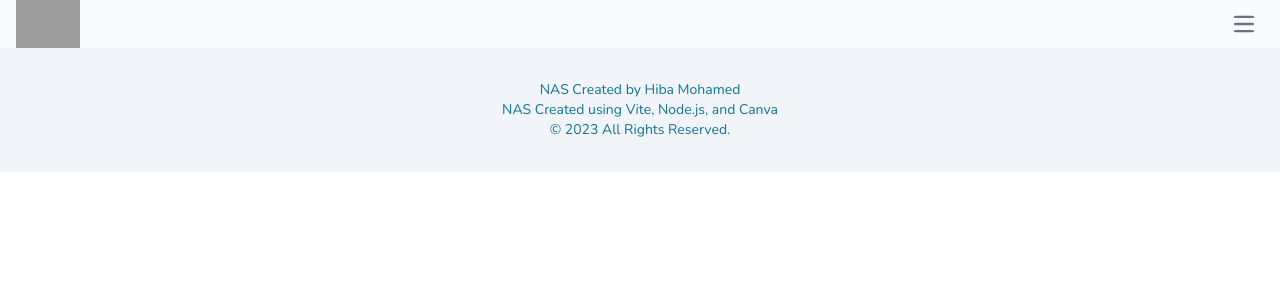
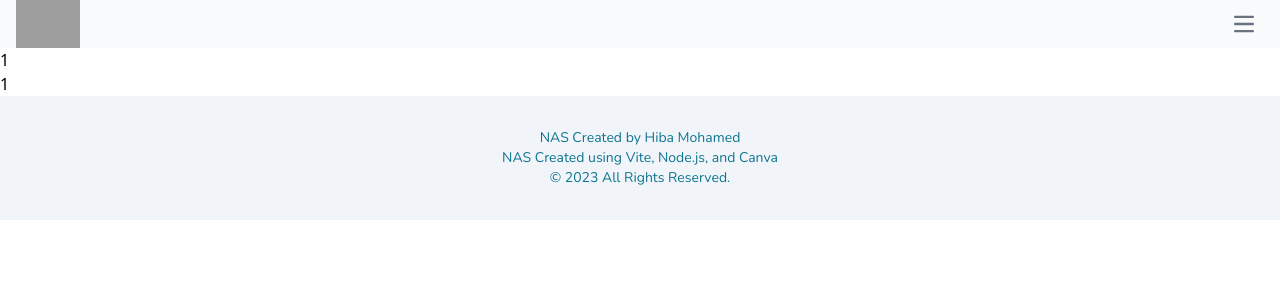
Before and after one commit to Hiba-Mohamed/Reactjs-Nurses-Assignment-Sheet, a React (Vite) app: page /searchResult/1/1 in a window 1280 px wide. Shown: the top 300 px of the page. Built offline with nearby package versions, Linux system fonts and the light colour scheme; grey boxes are pictures that could not be loaded.

Commit message:
finding matching shift using the search functionality

```diff
--- a/src/App.tsx
+++ b/src/App.tsx
@@ -11,6 +11,7 @@ import { ShiftHistory } from "./pages/shiftHistory";
 import { StartSheet } from "./pages/startSheet";
 import EditNursePage from "./pages/editNurse";
 import ViewShift from "./pages/viewShift";
+import SearchResults from "./pages/searchResult";
 
 function App() {
   return (
@@ -20,6 +21,7 @@ function App() {
       <Routes>
         <Route path="/" element={<Home />} />
         <Route path="/viewShift/:ShiftId" element={<ViewShift />} />
+        <Route path="/searchResult/:shiftDate/:shiftType" element={<SearchResults />} />
         <Route path="/home" element={<Home />} />
         <Route path="/about" element={<AboutPage />} />
         <Route path="/login" element={<Login />} />
--- /dev/null
+++ b/src/pages/searchResult.tsx
@@ -0,0 +1,22 @@
+import { useParams } from "react-router-dom";
+
+export const SearchResults = () => {
+
+const { shiftDate, shiftType } = useParams();
+  const existingDataJSON = localStorage.getItem("startShiftDataArray");
+  const existingData = existingDataJSON ? JSON.parse(existingDataJSON) : [];
+  const matchingShift = existingData.find(
+    (shift: any) =>
+      shift.data.shiftDate === shiftDate && shift.data.shiftType === shiftType
+  );
+
+  console.log("matching shift", matchingShift)
+  return (
+    <div>
+      <h1>{shiftDate}</h1>
+      <h1>{shiftType}</h1>
+    </div>
+  );
+};
+
+export default SearchResults;
--- a/src/pages/shiftHistory.tsx
+++ b/src/pages/shiftHistory.tsx
@@ -2,6 +2,7 @@ import DatePicker from "react-datepicker";
 import "react-datepicker/dist/react-datepicker.css";
 import { Controller, useForm, SubmitHandler } from "react-hook-form";
 import ShiftListComponent from "../components/shiftListComponent";
+import { useNavigate } from "react-router-dom";
 
 
 interface IShiftSearch {
@@ -25,6 +26,8 @@ function NoShiftFound(){
 }
 
 export function ShiftHistory() {
+
+ const  navigate = useNavigate();
   const {
     register,
     watch,
@@ -36,6 +39,13 @@ export function ShiftHistory() {
   const onSubmit: SubmitHandler<IShiftSearch> = (data, event) => {
     event?.preventDefault();
     console.log(data);
+      const formattedDate = data.shiftDate
+        .toISOString()
+        .slice(0, 10)
+        .replace(/-/g, "");
+
+        navigate(`/searchResult/${formattedDate}/${data.shiftType}`);
+
   };
 
   console.log(watch("shiftType"));
```
